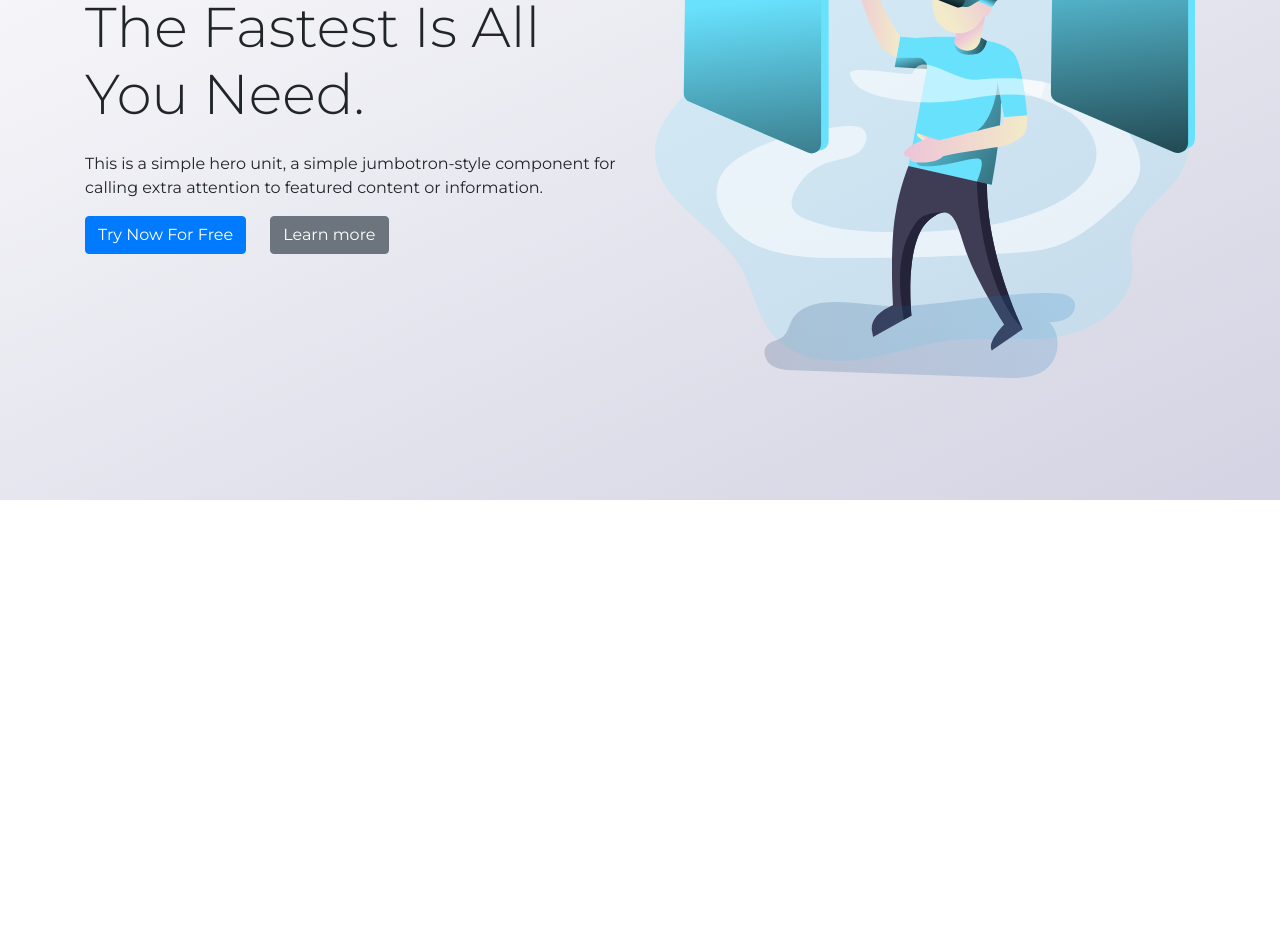
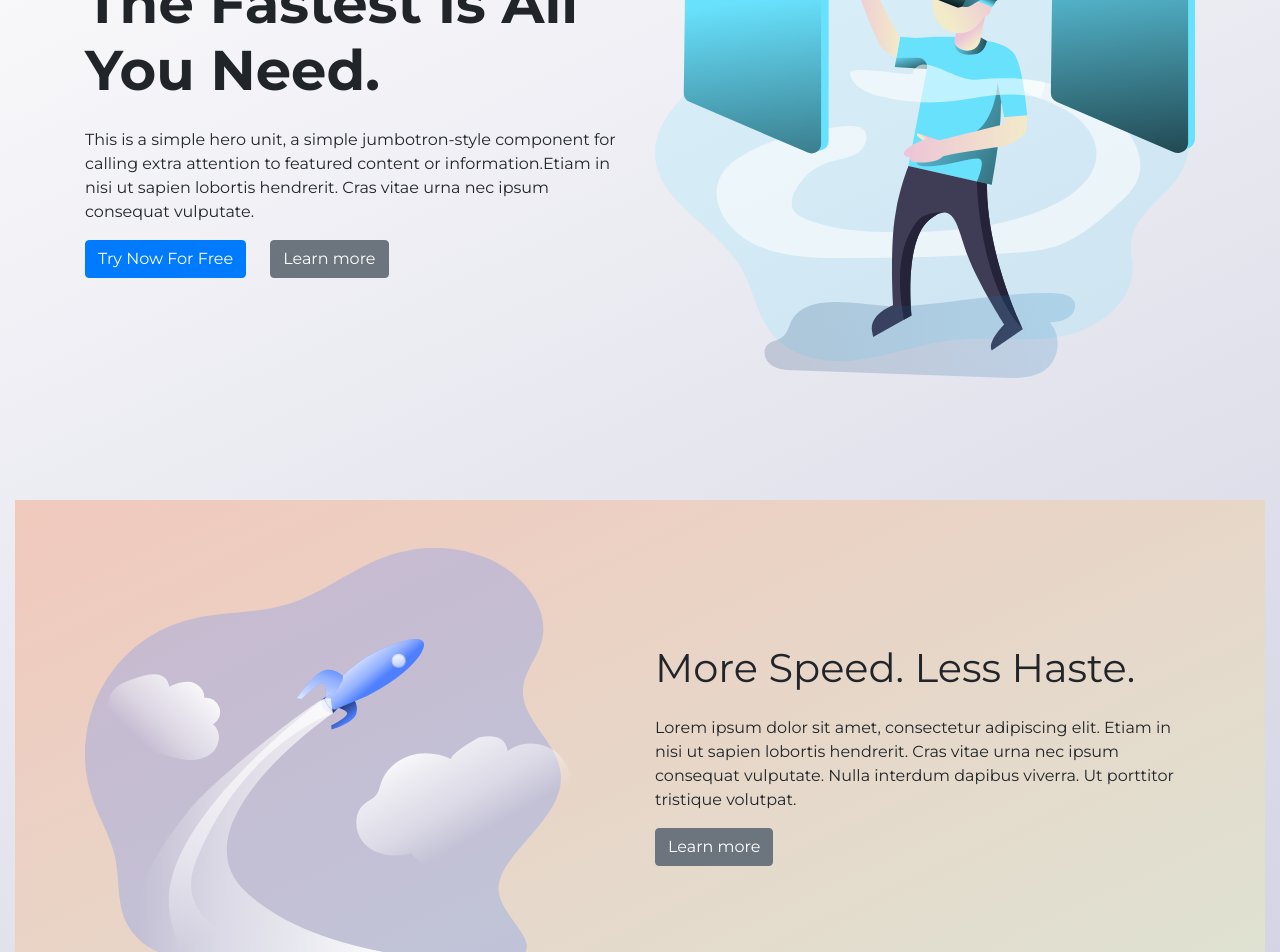
Before and after one commit to yjbong10/Accelux-webpage, a React (Create React App) app: page / in a window 1280 px wide. Shown: the part 300-1252 px from the top of the page. Before the commit the page ends 800 px from the top, so only its background shows below. Built offline with nearby package versions, Linux system fonts and the light colour scheme.

Commit message:
added info section

```diff
--- a/src/components/JumbotronComp/JumbotronComp.js
+++ b/src/components/HeroSection/HeroSection.js
@@ -1,5 +1,5 @@
 import React from 'react'
-import './JumbotronComp.scss'
+import './HeroSection.scss'
 import bg from '../../asset/img/vr.svg'
 import { Button, Col, Container, Row } from 'react-bootstrap'
 
@@ -9,9 +9,9 @@ const JumbotronComp = () => {
             <Row className="h-100">
                 <Col lg={6} className='d-flex align-items-center'>
                     <div>
-                        <h1 className='display-4 mb-4'>The Fastest Is All You Need.</h1>
+                        <h1 className='display-4 mb-4 font-weight-bold'>The Fastest Is All You Need.</h1>
                         <p>This is a simple hero unit, a simple jumbotron-style component for calling
-                        extra attention to featured content or information.</p>
+                        extra attention to featured content or information.Etiam in nisi ut sapien lobortis hendrerit. Cras vitae urna nec ipsum consequat vulputate.</p>
                         <div className='d-flex align-items-center justify-content-start'>
                             <Button variant="primary" className="mr-4">Try Now For Free</Button>
                             <Button variant="secondary">Learn more</Button>
--- /dev/null
+++ b/src/components/Sections/Sections.js
@@ -0,0 +1,28 @@
+import React from 'react'
+import './Sections.scss'
+import bg from '../../asset/img/rocket_launch.svg'
+import { Button, Col, Container, Row } from 'react-bootstrap'
+
+const Sections = () => {
+    return (
+        <Container className="d-flex align-items-center pt-5 pb-5 flex-wrap-reverse">
+            <Row className="h-100">
+                <Col lg={6} className='d-flex align-items-center justify-content-start'>
+                    <img src={bg} alt="bg" width='90%' />
+                </Col>
+
+                <Col lg={6} className='d-flex align-items-center'>
+                    <div>
+                        <h1 className='mb-4'>More Speed. Less Haste.</h1>
+                        <p>Lorem ipsum dolor sit amet, consectetur adipiscing elit. Etiam in nisi ut sapien lobortis hendrerit. Cras vitae urna nec ipsum consequat vulputate. Nulla interdum dapibus viverra. Ut porttitor tristique volutpat.</p>
+                        <div className='d-flex align-items-center justify-content-start'>
+                            <Button variant="secondary">Learn more</Button>
+                        </div>
+                    </div>
+                </Col>
+            </Row>
+        </Container>
+    )
+}
+
+export default Sections
--- a/src/container/App.js
+++ b/src/container/App.js
@@ -1,14 +1,20 @@
 import { Container } from 'react-bootstrap';
-import JumbotronComp from '../components/JumbotronComp/JumbotronComp';
+import JumbotronComp from '../components/HeroSection/HeroSection';
 import NavbarComp from '../components/NavbarComp/NavbarComp';
+import Sections from '../components/Sections/Sections';
 import './App.scss';
 
 function App() {
   return (
     <div className="App">
       <NavbarComp />
-      <Container fluid className="App__container">
+      <Container fluid className="App__container--p-Bg">
           <JumbotronComp />
+
+        <Container fluid className="App__container--s-Bg">
+          <Sections />
+        </Container>
+
       </Container>
     </div>
   );
--- a/src/container/App.scss
+++ b/src/container/App.scss
@@ -1,3 +1,7 @@
-.App__container {
-    background: linear-gradient(-25deg, rgba(2,0,36,1) 0%, rgba(211,211,227,1) 0%, rgba(255,255,255,1) 100%);
+.App__container--p-Bg {
+    background: linear-gradient(-25deg, rgba(211,211,227,1) 0%, rgba(255,255,255,1) 100%);
 }
+
+.App__container--s-Bg {
+    background: linear-gradient(-25deg, rgb(222, 227, 211) 0%, rgb(241, 201, 189) 100%);
+}
```
Also changed, not shown: src/asset/img/rocket_launch.svg (added), src/components/HeroSection/HeroSection.scss (renamed from src/components/JumbotronComp/JumbotronComp.scss), src/components/Sections/Sections.scss (added), 1 other file (tests, documents, lock files or other folders).
